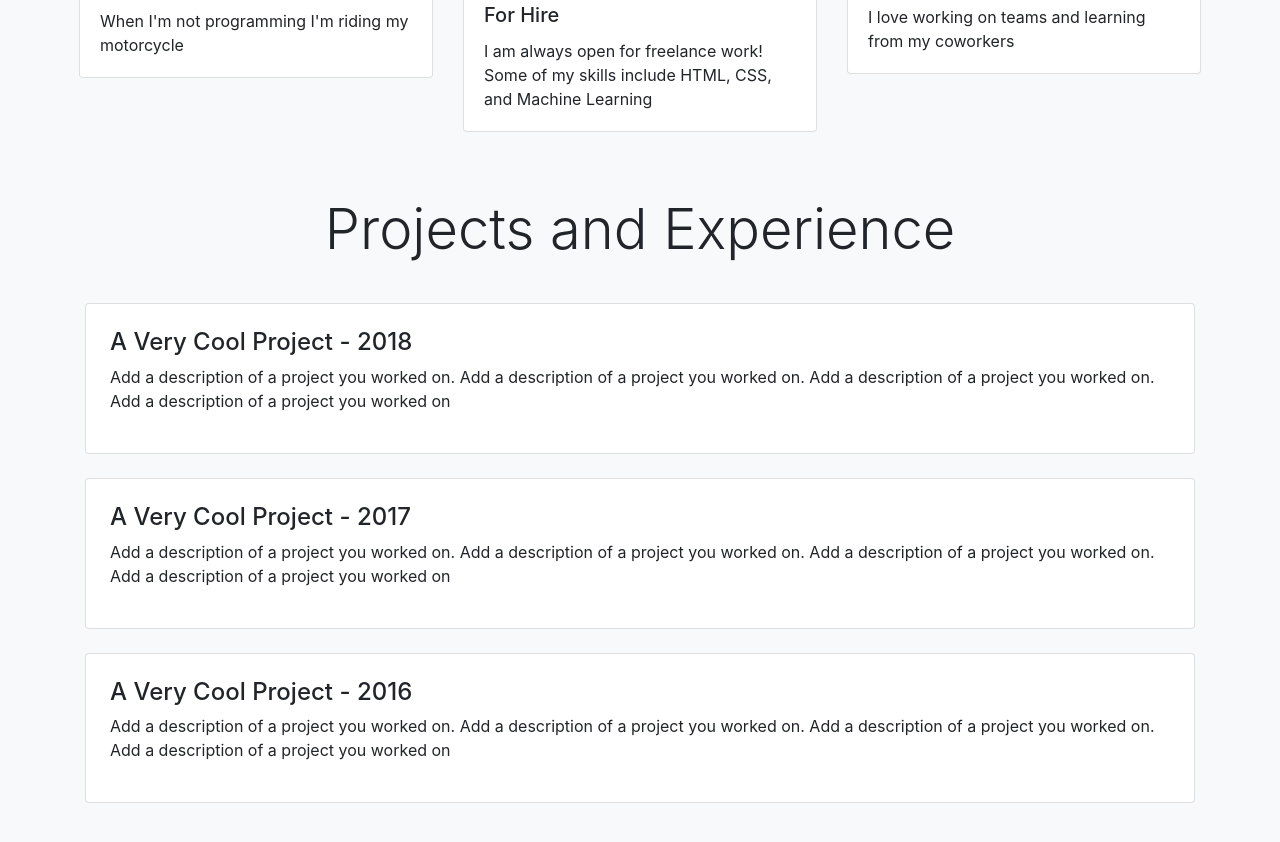
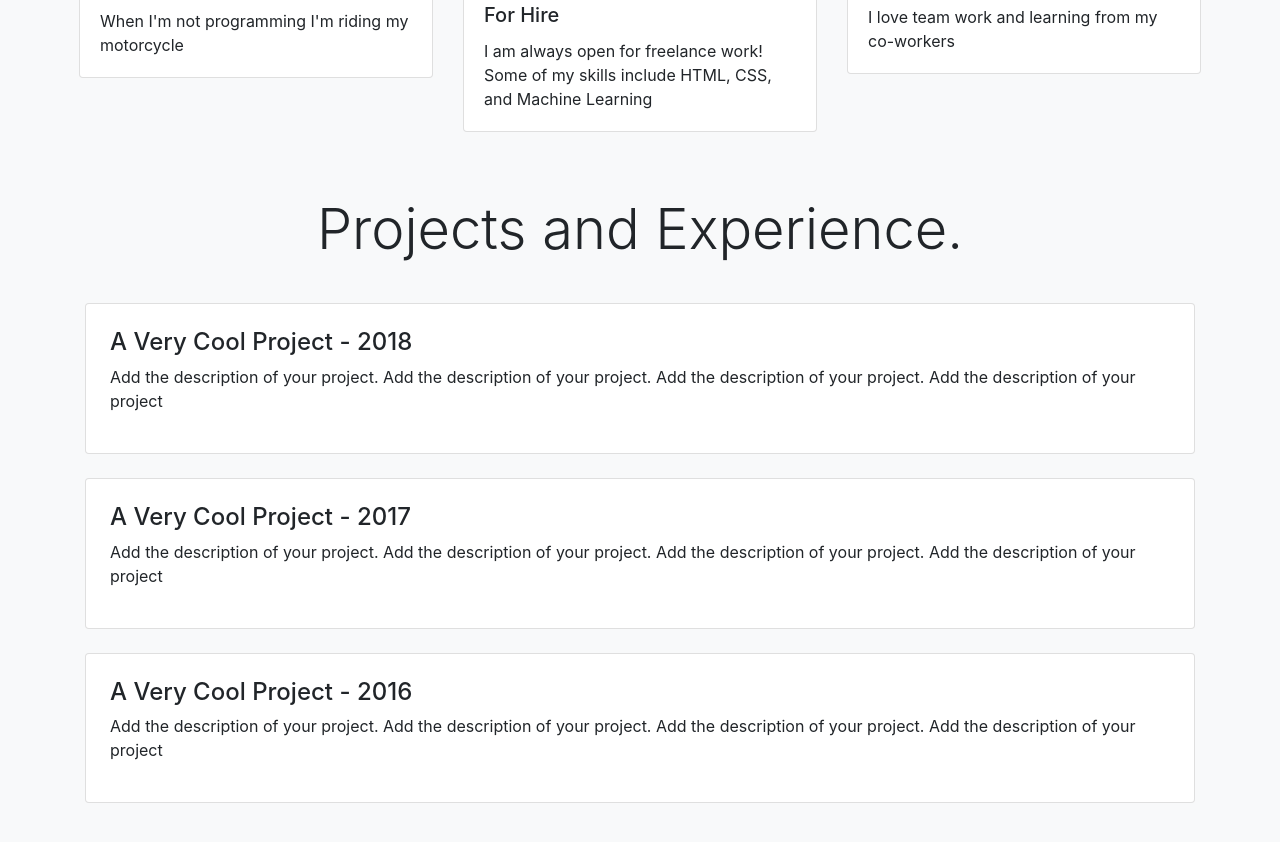
Before and after one commit to mobibyte/2018-fall-workshop-make-a-website, a plain HTML site: page index.html in a window 1280 px wide. Shown: the part 959-1801 px from the top of the page. Drawn offline with nearby package versions, Linux system fonts and the light colour scheme.

Commit message:
Grammatical Correction

```diff
--- a/index.html
+++ b/index.html
@@ -90,7 +90,7 @@
           <div class="card-body ">
             <h5 class="card-title ">I love Team Work</h5>
             <p class="card-text ">
-              I love working on teams and learning from my coworkers
+              I love team work and learning from my co-workers
             </p>
 
           </div>
@@ -102,23 +102,23 @@
 
   <!-- Projects and Experiences -->
   <div class="pb-3 mb-4">
-    <p class="text-center display-4"> Projects and Experience </p>
+    <p class="text-center display-4"> Projects and Experience. </p>
     <div class="container">
       <div class="row">
         <div class="col-sm">
           <div class="my-4 px-2 px-md-4 py-4 card">
             <h4> A Very Cool Project - 2018</h4>
-            <p> Add a description of a project you worked on. Add a description of a project you worked on. Add a description of a project you worked on. Add a description of a project you worked on</p>
+            <p> Add the description of your project. Add the description of your project. Add the description of your project. Add the description of your project</p>
           </div>
 
           <div class="my-4 px-2 px-md-4 py-4 card">
               <h4> A Very Cool Project - 2017</h4>
-              <p> Add a description of a project you worked on. Add a description of a project you worked on. Add a description of a project you worked on. Add a description of a project you worked on</p>
+              <p> Add the description of your project. Add the description of your project. Add the description of your project. Add the description of your project</p>
           </div>
 
           <div class="my-4 px-2 px-md-4 py-4 card">
               <h4> A Very Cool Project - 2016</h4>
-              <p> Add a description of a project you worked on. Add a description of a project you worked on. Add a description of a project you worked on. Add a description of a project you worked on</p>
+              <p> Add the description of your project. Add the description of your project. Add the description of your project. Add the description of your project</p>
           </div>
 
         </div>
```
